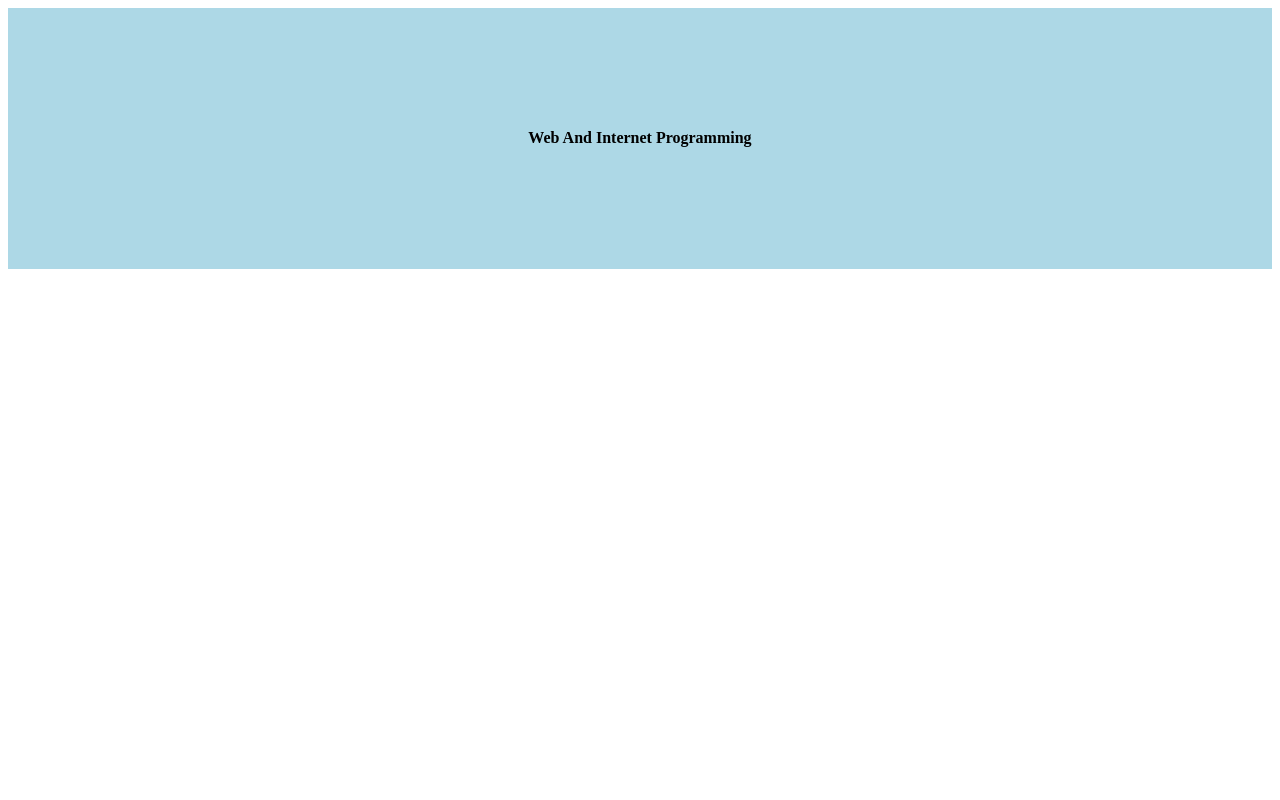
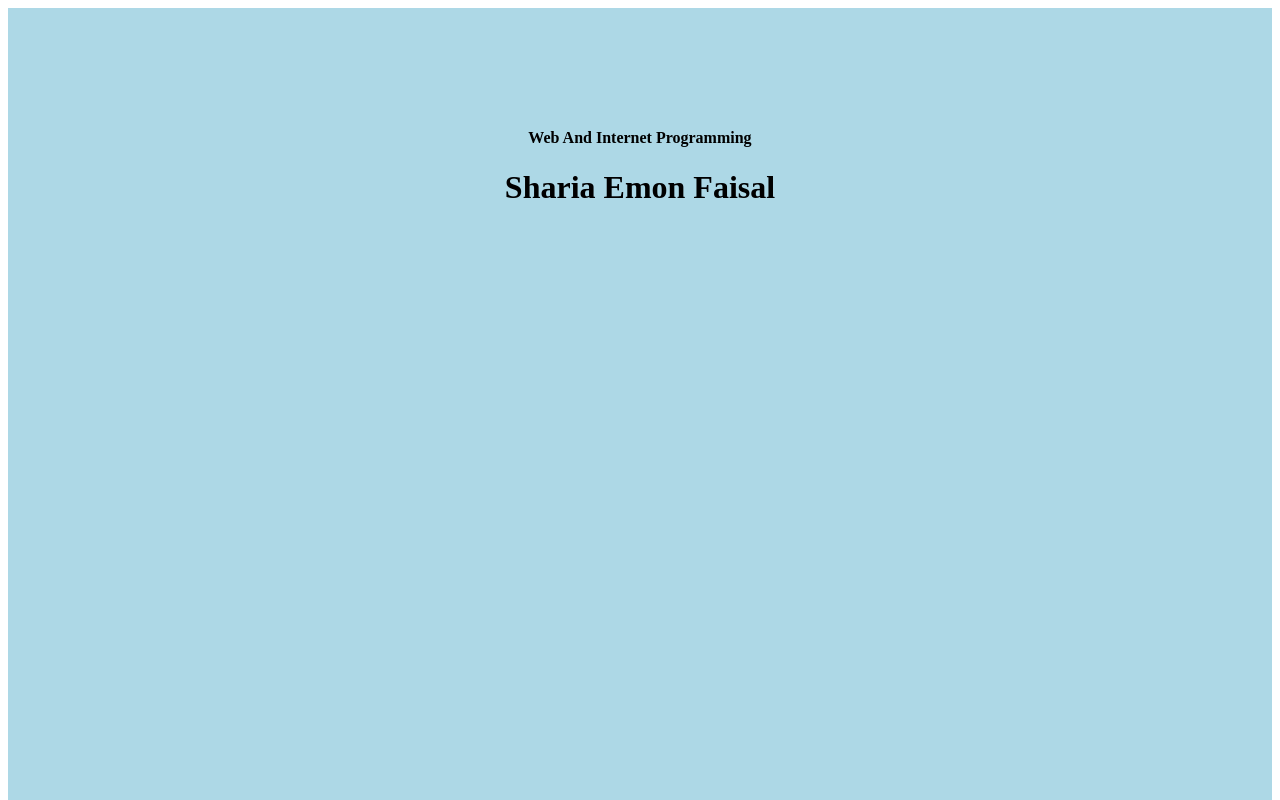
Before and after one commit to shariarfaisal/wiplab2022, a plain HTML site: page index.html in a window 1280 px wide. Shown: the top 800 px of the page. Drawn offline with Linux system fonts and the light colour scheme.

Commit message:
height 100%

```diff
--- a/index.html
+++ b/index.html
@@ -10,12 +10,14 @@
           background: lightblue;
           text-align: center;
           padding: 100px;
+          height: 100vh;
       }
     </style>
   </head>
   <body>
     <div class="app">
       <h4 class="title1">Web And Internet Programming</h4>
+      <h1>Sharia Emon Faisal</h1>
     </div>
 
     <script src="./main.js"></script>
```
